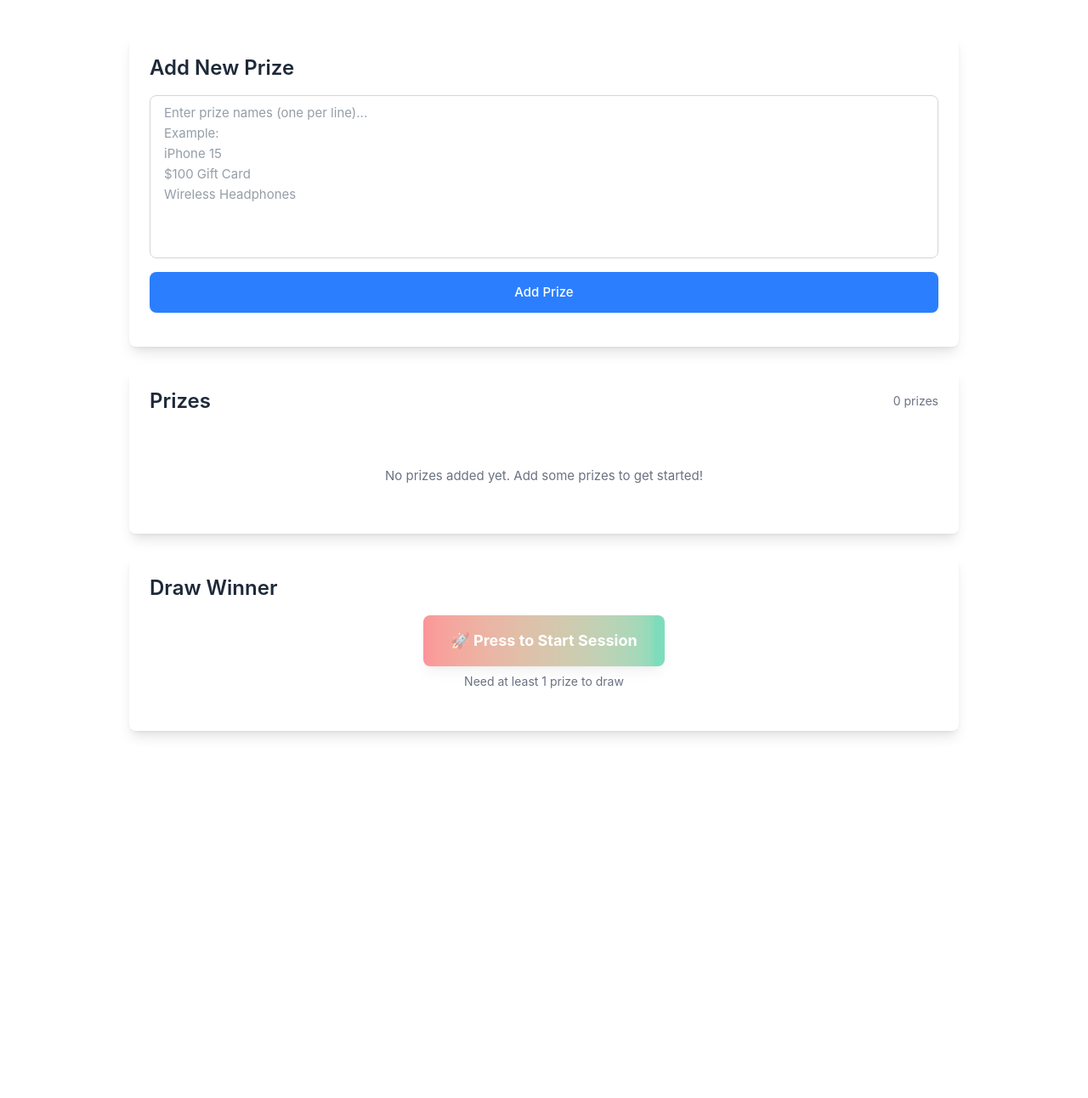
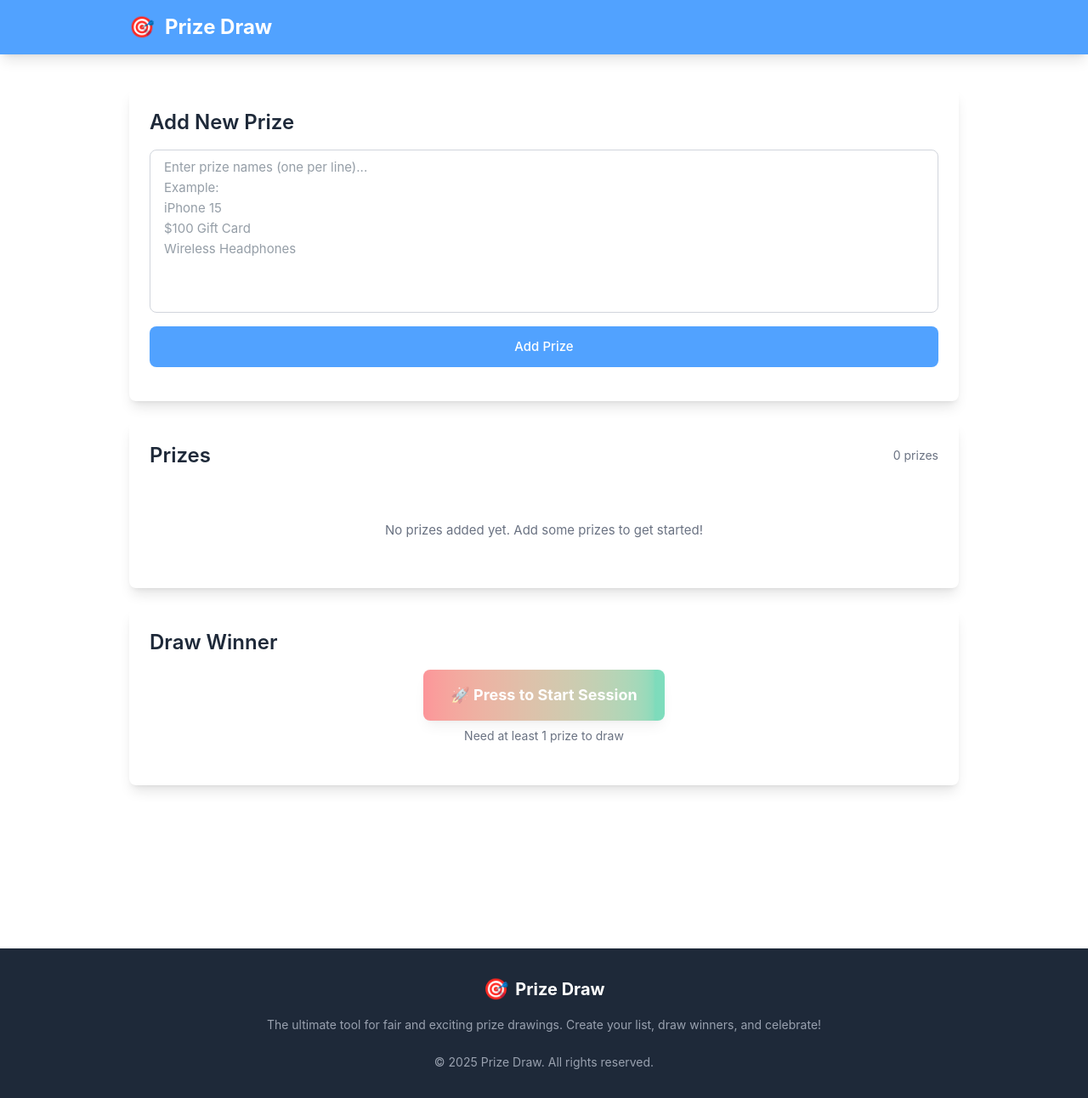
Before and after one commit to m790101/prize-draw, a Vue app: page / in a window 1280 px wide. Shown: the whole page at 85% size. Before the commit the page ends 1052 px from the top, so only its background shows below. Built offline with nearby package versions, Linux system fonts and the light colour scheme; the HTML template or start-up script is replaced by a standard one.

Commit message:
feat: add header/footer

```diff
--- a/src/App.vue
+++ b/src/App.vue
@@ -1,5 +1,15 @@
 
 <template>
+  <!-- Header -->
+<header class="bg-blue-400 shadow-lg">
+  <div class="container mx-auto lg:max-w-(--breakpoint-lg) px-3 md:px-6 py-4">
+    <div class="flex items-center gap-3">
+      <div class="text-white text-2xl">🎯</div>
+      <h1 class="text-white text-2xl font-bold">Prize Draw</h1>
+    </div>
+  </div>
+</header>
+
   <main
     class="container mx-auto lg:max-w-(--breakpoint-lg) pt-6 md:pt-10 pb-10 md:pb-48 px-3 md:px-6 min-h-screen"
   >
@@ -14,7 +24,7 @@
           v-model="prizeInput"
         />
         <button
-          class="px-6 py-3 bg-blue-500 text-white rounded-lg hover:bg-blue-600 transition-colors font-medium"
+          class="px-6 py-3 bg-blue-400 text-white rounded-lg hover:bg-blue-600 transition-colors font-medium"
           @click="addPrize"
         >
           Add Prize
@@ -101,6 +111,25 @@
       </div>
     </div>
   </main>
+
+  <!-- Footer -->
+  <footer class="bg-gray-800 text-white mt-auto">
+    <div class="container mx-auto lg:max-w-(--breakpoint-lg) px-3 md:px-6 py-8">
+      <div class="text-center">
+        <div class="flex items-center justify-center gap-2 mb-4">
+          <div class="text-2xl">🎯</div>
+          <h3 class="text-xl font-bold">Prize Draw</h3>
+        </div>
+        <p class="text-gray-400 text-sm mb-6">
+          The ultimate tool for fair and exciting prize drawings. Create your list, draw winners, and celebrate!
+        </p>
+        <p class="text-gray-400 text-sm">
+          © 2025 Prize Draw. All rights reserved.
+        </p>
+      </div>
+    </div>
+  </footer>
+
 </template>
 
 
```
